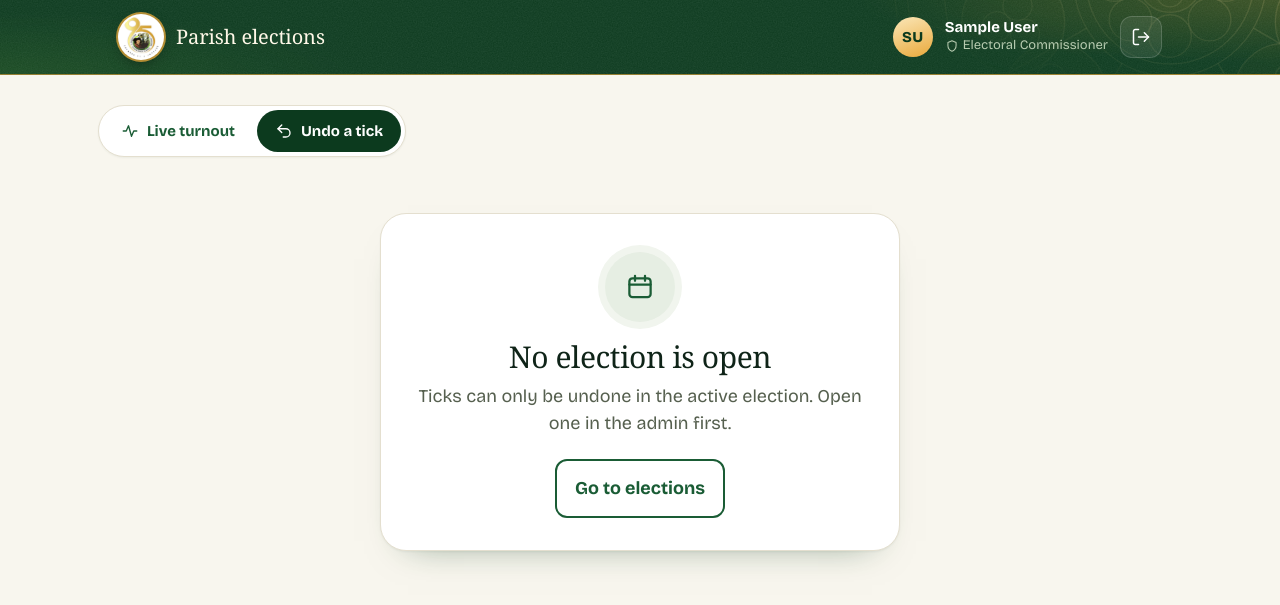
After one commit to lifeofchurchill/parish-vote, a Django app: page /commissioner/undo/ in a window 1280 px wide. The commit adds this page. Shown: the top 605 px of the page. Run offline with Django 5.2, Linux system fonts and the light colour scheme; the visitor is signed in with stand-in values (Sample User, id 1); data that the repository does not hold is empty; some web fonts are replaced.

Commit message:
Let the Electoral Commissioner undo a tick with a required reason and a permanent undo log

```diff
--- /dev/null
+++ b/templates/voting/commissioner_nav.html
@@ -0,0 +1,14 @@
+{# Tabs across the Electoral Commissioner's pages. Each page says which tab is its own: #}
+{#   {% include "voting/commissioner_nav.html" with active="undo" %}                    #}
+<nav class="comm-nav" aria-label="Electoral Commissioner pages">
+  <a href="{% url 'voting:dashboard' %}"{% if active == "turnout" %} aria-current="page"{% endif %}>
+    {# Pulse line icon #}
+    <svg class="icon" viewBox="0 0 24 24" aria-hidden="true"><path d="M3 12h4l3-7 4 14 3-7h4"/></svg>
+    Live turnout
+  </a>
+  <a href="{% url 'voting:undo' %}"{% if active == "undo" %} aria-current="page"{% endif %}>
+    {# Curved "undo" arrow icon #}
+    <svg class="icon" viewBox="0 0 24 24" aria-hidden="true"><path d="M9 14L4 9l5-5"/><path d="M4 9h10.5a5.5 5.5 0 0 1 0 11H11"/></svg>
+    Undo a tick
+  </a>
+</nav>
--- a/templates/voting/dashboard.html
+++ b/templates/voting/dashboard.html
@@ -9,6 +9,7 @@
 {% endblock %}
 
 {% block content %}
+{% include "voting/commissioner_nav.html" with active="turnout" %}
 
 {% if no_election %}
   <section class="notice">
--- /dev/null
+++ b/templates/voting/undo.html
@@ -0,0 +1,143 @@
+{% extends "base.html" %}
+{% load static %}
+{% block title %}Undo a tick{% endblock %}
+
+{% block extra_head %}
+  {# The search box and voter cards come from the check-in styles; the rest from commissioner.css #}
+  <link rel="stylesheet" href="{% static 'voting/checkin.css' %}">
+  <link rel="stylesheet" href="{% static 'voting/commissioner.css' %}">
+{% endblock %}
+
+{% block content %}
+{% include "voting/commissioner_nav.html" with active="undo" %}
+
+{% if no_election %}
+  <section class="notice">
+    <div class="notice-icon">
+      <svg class="icon" viewBox="0 0 24 24" aria-hidden="true"><rect x="3.5" y="5" width="17" height="15" rx="2.5"/><path d="M3.5 10h17M8 3v4M16 3v4"/></svg>
+    </div>
+    <h1>No election is open</h1>
+    <p>Ticks can only be undone in the active election. Open one in the admin first.</p>
+    <a class="btn" href="{% url 'admin:voting_election_changelist' %}">Go to elections</a>
+  </section>
+
+{% else %}
+<div class="undo-layout">
+
+  {# ===== Left: find the person ===== #}
+  <section class="undo-find">
+    <h1 class="page-heading">Undo a tick</h1>
+    <p class="page-intro">Find someone who was ticked by mistake. Once undone, they can be ticked again, so be sure first. Every undo is kept in the log with your reason.</p>
+
+    {# GET search, like the check-in page: the search shows in the address bar and Back works #}
+    <form method="get" class="search-area" role="search">
+      <label for="q" class="sr-only">Search ticked voters by name or phone number</label>
+      <div class="search-field{% if query %} has-clear{% endif %}">
+        <svg class="icon" viewBox="0 0 24 24" aria-hidden="true"><circle cx="11" cy="11" r="6.5"/><path d="M20 20l-4.2-4.2"/></svg>
+        <input type="search" id="q" name="q" value="{{ query }}" placeholder="Name or phone"
+               autocomplete="off" autocorrect="off" spellcheck="false" enterkeyhint="search"
+               {% if not query %}autofocus{% endif %}>
+        {% if query %}
+          <a href="{% url 'voting:undo' %}" class="search-clear" aria-label="Clear search">
+            <svg class="icon" viewBox="0 0 24 24" aria-hidden="true"><path d="M6 6l12 12M18 6L6 18"/></svg>
+          </a>
+        {% endif %}
+        <button type="submit" class="search-go">Search</button>
+      </div>
+    </form>
+
+    {% if not query %}
+      {# Nothing typed yet: when an undo is (and isn't) right #}
+      <section class="search-tips">
+        <h2>When to undo a tick</h2>
+        <ul>
+          <li>An official ticked the wrong person, for example the wrong Ama Mensah.</li>
+          <li>An official tapped Tick on the wrong row by accident.</li>
+          <li>Never undo a tick so that someone can vote twice.</li>
+        </ul>
+      </section>
+
+    {% elif search_problem == "short_name" %}
+      <p class="search-note">Type at least 2 letters of the name.</p>
+
+    {% elif search_problem == "short_phone" %}
+      <p class="search-note">Type at least 4 digits of the phone number.</p>
+
+    {% elif not results %}
+      <section class="search-empty">
+        <h2>No one ticked matches "{{ query }}"</h2>
+        <ul>
+          <li>Only people already ticked in this election appear here.</li>
+          <li>Check the spelling, or try their phone number instead.</li>
+        </ul>
+      </section>
+
+    {% else %}
+      <p class="results-count">
+        {% if more_results %}
+          More than {{ results|length }} matches. Add more of the name to narrow it down.
+        {% else %}
+          {{ results|length }} ticked voter{{ results|length|pluralize }} found
+        {% endif %}
+      </p>
+      <ul class="results">
+        {% for tick in results %}
+          <li class="voter-card is-voted">
+            <div class="voter-head">
+              <span class="voter-initials" aria-hidden="true">{{ tick.member.initials }}</span>
+              <h2 class="voter-name">{{ tick.member.full_name }}</h2>
+              <span class="status status-voted">Voted</span>
+              <p class="voter-meta">
+                <span>{{ tick.member.age }} yrs</span>
+                {% if tick.member.community %}<span>{{ tick.member.community }}</span>{% endif %}
+                {% if tick.member.masked_phone %}<span>{{ tick.member.masked_phone }}</span>{% endif %}
+              </p>
+            </div>
+            {# Where, when and who: the details the Commissioner checks before undoing #}
+            <p class="voter-voted">
+              <svg class="icon" viewBox="0 0 24 24" aria-hidden="true"><circle cx="12" cy="12" r="8.5"/><path d="M8.5 12.5l2.5 2.5 4.5-5"/></svg>
+              <span>
+                Ticked at <strong>{{ tick.session.centre.name }}</strong>, {{ tick.session.label }},
+                {{ tick.ticked_at|time:"g:i a" }} by {{ tick.ticked_by.get_full_name|default:tick.ticked_by.username }}
+              </span>
+            </p>
+            {# Opens the confirm screen (keeps the search, for "Back") #}
+            <a href="{% url 'voting:undo_tick' tick.pk %}?q={{ query|urlencode }}" class="btn btn-block btn-undo">
+              <svg class="icon" viewBox="0 0 24 24" aria-hidden="true"><path d="M9 14L4 9l5-5"/><path d="M4 9h10.5a5.5 5.5 0 0 1 0 11H11"/></svg>
+              Undo this tick
+            </a>
+          </li>
+        {% endfor %}
+      </ul>
+    {% endif %}
+  </section>
+
+  {# ===== Right: the permanent log ===== #}
+  <section class="undo-log">
+    <h2 class="dash-section-title">Undo log</h2>
+    <p class="undo-log-intro">Every tick removed in this election. These records can't be changed or deleted.</p>
+    {% if log %}
+      <ol class="log-list">
+        {% for undo in log %}
+          <li>
+            <div class="log-head">
+              <strong>{{ undo.member.full_name }}</strong>
+              <time>{{ undo.undone_at|date:"j M, g:i a" }}</time>
+            </div>
+            {# The reason, in the Commissioner's own words #}
+            <p class="log-reason">{{ undo.reason|linebreaksbr }}</p>
+            <p class="log-meta">
+              Ticked at {{ undo.session.centre.name }}, {{ undo.ticked_at|time:"g:i a" }}, by {{ undo.ticked_by.get_full_name|default:undo.ticked_by.username }}.
+              Undone by {{ undo.undone_by.get_full_name|default:undo.undone_by.username }}.
+            </p>
+          </li>
+        {% endfor %}
+      </ol>
+    {% else %}
+      <p class="dash-empty">No ticks have been undone in this election.</p>
+    {% endif %}
+  </section>
+</div>
+{% endif %}
+
+{% endblock %}
--- a/voting/static/voting/commissioner.css
+++ b/voting/static/voting/commissioner.css
@@ -1,11 +1,45 @@
 /* =====================================================================
-   Electoral Commissioner pages: the live turnout dashboard (and, later,
-   undo, needs-checking and the backup list). Loaded on top of style.css
-   and app.css, so it uses the parish green & gold tokens from app.css.
+   Electoral Commissioner pages: the tabs, the live turnout dashboard and
+   undoing a tick (later: needs-checking and the backup list). Loaded on top
+   of style.css and app.css (and checkin.css on the undo pages), so it uses
+   the parish green & gold tokens from app.css.
    ===================================================================== */
 
 /* These pages are used on a laptop as well as a phone: allow more width */
 .app-main { max-width: 1120px; }
+
+/* ===== Tabs across the Commissioner's pages ===== */
+.comm-nav {
+  display: inline-flex;
+  gap: 4px;
+  margin: 0 0 24px;
+  padding: 4px;
+  background: #fff;
+  border: 1px solid var(--hairline);
+  border-radius: 999px;
+  box-shadow: var(--shadow-card);
+}
+.comm-nav a {
+  display: inline-flex;
+  align-items: center;
+  gap: 8px;
+  min-height: 42px;
+  padding: 0 18px;
+  font-size: 15px;
+  font-weight: 700;
+  color: var(--forest-700);
+  text-decoration: none;
+  border-radius: 999px;
+  transition: background 0.15s, color 0.15s;
+}
+.comm-nav a:hover { background: var(--forest-100); }
+.comm-nav a[aria-current="page"] { color: #fff; background: var(--forest-900); }   /* the page you're on */
+.comm-nav svg { width: 18px; height: 18px; }
+/* Small phones: the tabs share the full width */
+@media (max-width: 520px) {
+  .comm-nav { display: flex; }
+  .comm-nav a { flex: 1; justify-content: center; padding: 0 10px; }
+}
 
 /* ===== Header: title and the live status ===== */
 .dash-header {
--- a/voting/urls.py
+++ b/voting/urls.py
@@ -18,4 +18,8 @@ urlpatterns = [
 
     # Electoral Commissioner pages (staff accounts only)
     path("commissioner/", commissioner_views.dashboard, name="dashboard"),
+    # Find a ticked voter, and the undo log
+    path("commissioner/undo/", commissioner_views.undo_search, name="undo"),
+    # Confirm screen (GET) and the actual undo (POST) for one tick
+    path("commissioner/undo/<int:checkin_id>/", commissioner_views.undo_tick, name="undo_tick"),
 ]
```
Also changed, not shown: other parts of voting/static/voting/commissioner.css (+105 -0 lines), templates/voting/undo_confirm.html (added, +99 -0 lines), voting/admin.py (+19 -0 lines), voting/commissioner_views.py (+120 -3 lines), voting/forms.py (added, +26 -0 lines), voting/models.py (+33 -0 lines), voting/migrations/0002_tickundo.py (added).
